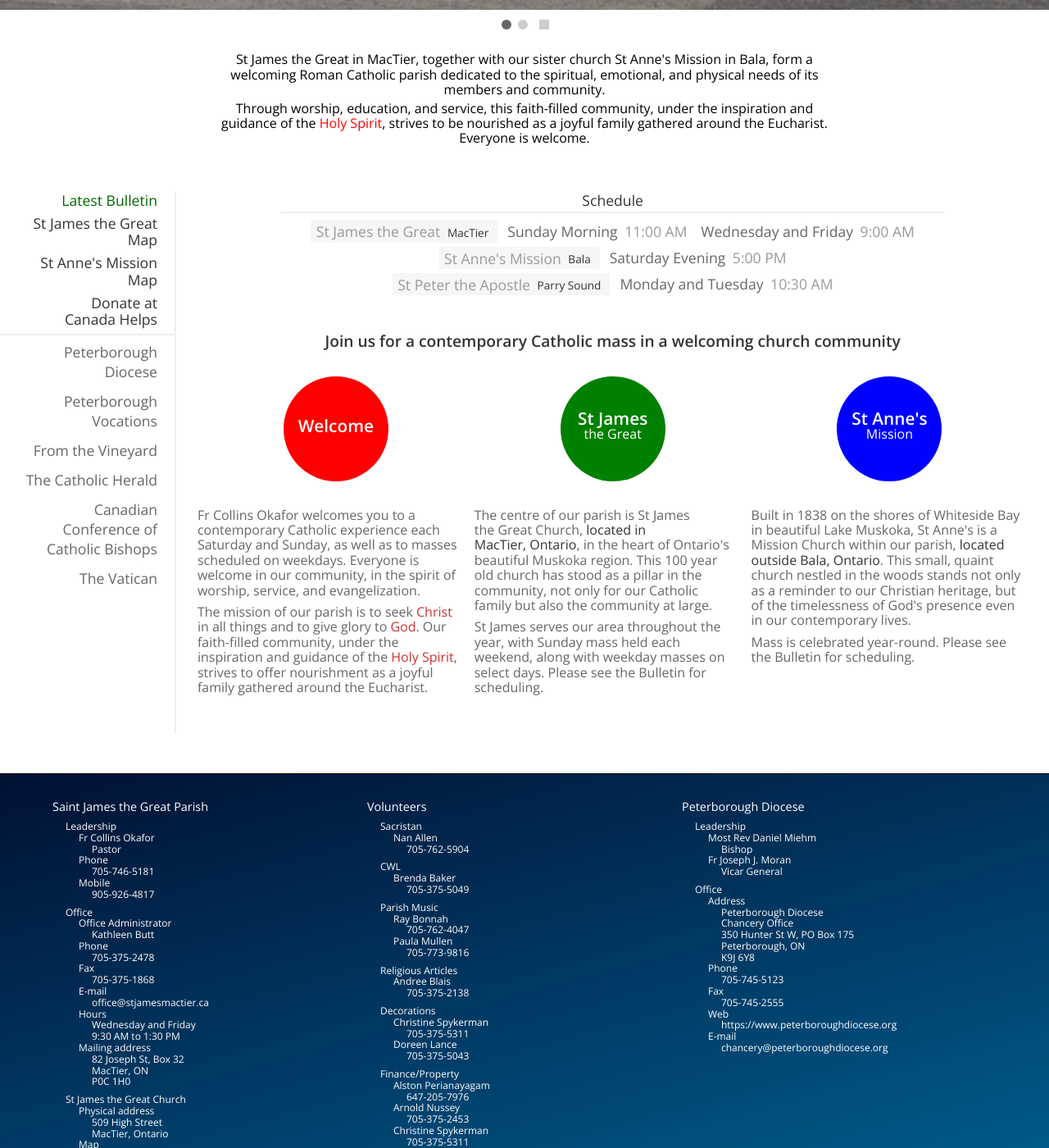
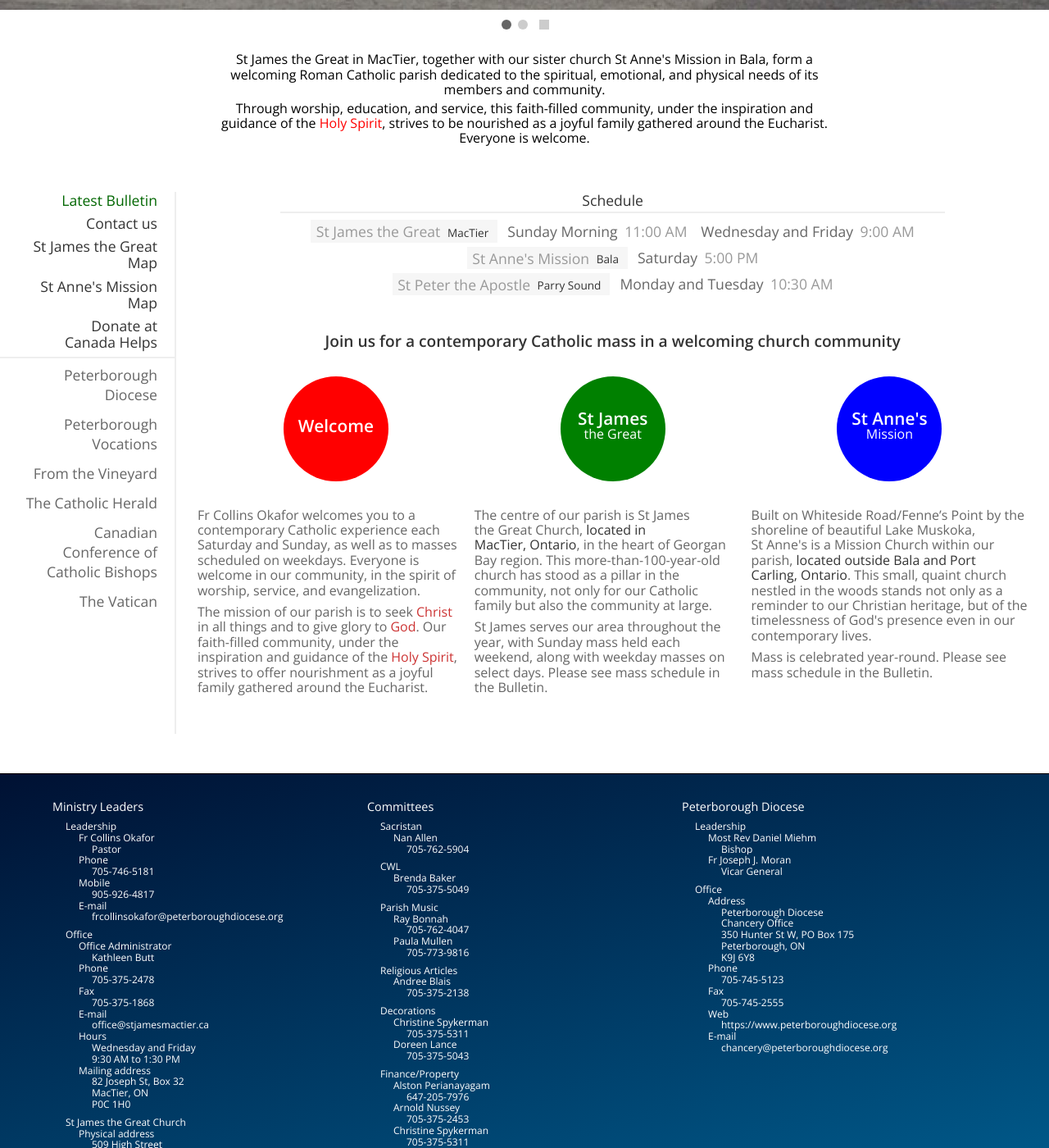
Before and after one commit to sdohtem/sdohtem.github.io, a Jekyll site: the page built from index.html, in a window 1280 px wide and 1400 px high, scrolled down 948 px. Shown: the whole window at 82% size. Built offline with Jekyll 4.4.1, drawn with Linux system fonts in a browser that asks for light colours; nearby versions of some CDN libraries.

Commit message:
Miscellaneous textual updates

```diff
--- a/_data/contacts.yml
+++ b/_data/contacts.yml
@@ -1,7 +1,7 @@
 ---
 
 -
-  - section: Saint James the Great Parish
+  - section: Ministry Leaders
     subsections:
       - subsection: Leadership
         items:
@@ -11,6 +11,8 @@
             text: 705-746-5181
           - item: Mobile
             text: 905-926-4817
+          - item: E-mail
+            mail: frcollinsokafor@peterboroughdiocese.org
       - subsection: Office
         items:
           - item: Office Administrator
@@ -48,7 +50,7 @@
             link: https://goo.gl/maps/ARRuSdhUYqu
 
 -
-  - section: Volunteers
+  - section: Committees
     subsections:
       - subsection: Sacristan
         items:
--- a/_data/index.yml
+++ b/_data/index.yml
@@ -32,13 +32,14 @@ exposition:
       text: |
         The centre of our parish is St&nbsp;James the&nbsp;Great Church,
         [located in MacTier,&nbsp;Ontario](https://goo.gl/maps/UH2kHye9WgG2),
-        in the heart of Ontario&apos;s beautiful Muskoka region.
-        This 100 year old church has stood as a pillar in the community,
-        not only for our Catholic family but also the community at large.
+        in the heart of Georgan Bay region.
+        This more-than-100-year-old church has stood as a pillar in the
+        community, not only for our Catholic family but also the community at
+        large.
 
         St James serves our area throughout the year, with Sunday mass held
-        each weekend, along with weekday masses on select days. Please see the
-        Bulletin for scheduling.
+        each weekend, along with weekday masses on select days.
+        Please see mass schedule in the Bulletin.
 
     -
       color: white
@@ -48,11 +49,13 @@ exposition:
 
         Mission
       text: |
-        Built in 1838 on the shores of Whiteside Bay in beautiful Lake Muskoka,
-        St&nbsp;Anne&apos;s is a Mission Church within our parish,
-        [located outside Bala,&nbsp;Ontario](https://goo.gl/maps/ARRuSdhUYqu).
+        Built on Whiteside Road/Fenne's Point by the shoreline of beautiful
+        Lake Muskoka, St&nbsp;Anne&apos;s is a Mission Church within our
+        parish,
+        [located outside Bala and Port Carling,&nbsp;Ontario](https://goo.gl/maps/ARRuSdhUYqu).
         This small, quaint church nestled in the woods stands not only as a
         reminder to our Christian heritage, but of the timelessness of
         God&apos;s presence even in our contemporary lives.
 
-        Mass is celebrated year-round. Please see the Bulletin for scheduling.
+        Mass is celebrated year-round.
+        Please see mass schedule in the Bulletin.
--- a/_data/main.yml
+++ b/_data/main.yml
@@ -35,6 +35,11 @@ navbar:
       mnemonic: bulletin
       link: /bulletin.pdf
     -
+      title: Contact us
+      mnemonic: contacts
+      link: >
+        #contact
+    -
       title: St&nbsp;James&nbsp;the&nbsp;Great <span>Map</span>
       mnemonic: stjames
       link: https://goo.gl/maps/UH2kHye9WgG2
--- a/_data/schedule.yml
+++ b/_data/schedule.yml
@@ -23,7 +23,7 @@ occasions:
         subtitle: Bala
         days:
           -
-            day: Saturday Evening
+            day: Saturday
             times:
               - 5:00 PM
       -
```
